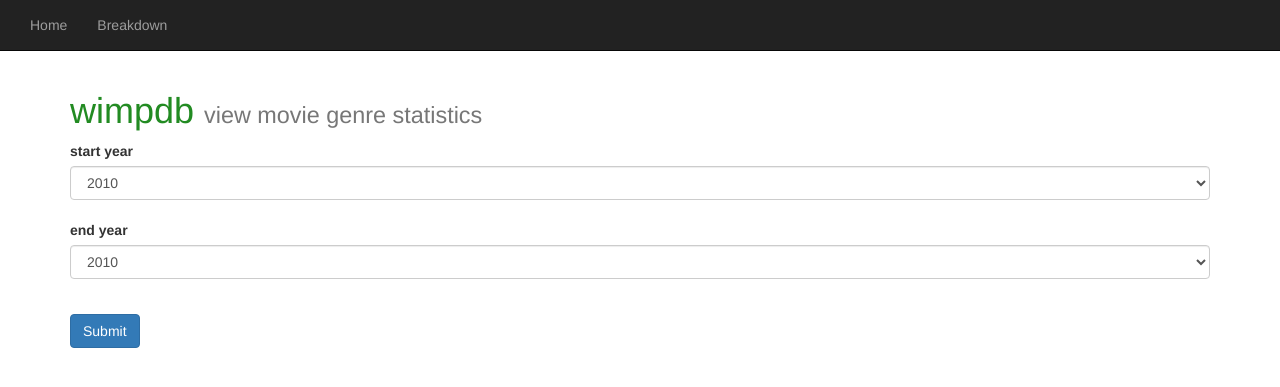
After one commit to seankwalker/cpsc-437-project, a Flask app: page /breakdown in a window 1280 px wide. The commit adds this page. Shown: the top 387 px of the page. Run offline with Flask 2, Linux system fonts and the light colour scheme; some libraries are stand-ins or nearby versions.

Commit message:
graphs for breakdown

```diff
--- a/app.py
+++ b/app.py
@@ -5,6 +5,8 @@ from flask import Flask, session, render_template, flash, request, redirect,\
 from flask_bootstrap import Bootstrap
 from flask_sqlalchemy import SQLAlchemy
 from forms import QueryForm
+from sqlalchemy import create_engine
+import pygal
 
 # Flask setup
 app = Flask(__name__)
@@ -58,7 +60,7 @@ def search():
         json.append({"name": person.name})
     return jsonify(json)
 
-# Form submission
+# Search form submission
 @app.route("/submit", methods=["POST"])
 def process_form():
     start_year = request.form["start_year"]
@@ -112,6 +114,33 @@ def process_form():
             searched_for=filters,
             movies=enumerate(sorted_results, 1))
 
+# Breakdown form
+@app.route("/breakdown", methods=["GET"])
+def breakdown_form():
+    return render_template("breakdown-form.html")
+
+@app.route("/submit_breakdown", methods=["POST"])
+def process_breakdown_form():
+    start_year = request.form["start_year"]
+    end_year = request.form["end_year"]
+
+    engine = create_engine("postgres://lznmvmnwxewfng:879d2624ccd62d5435178e4a54f13e8e8415009d91427fa53524c58c03c19897@ec2-54-197-234-33.compute-1.amazonaws.com:5432/dcodd2lcc71npc")
+    cur = engine.connect()
+
+    counts = cur.execute("""SELECT genre, COUNT(movies.id) FROM movies, genres WHERE genres.movie_id = movies.id AND movies.release_year BETWEEN %s AND %s GROUP BY genre""", start_year, end_year)
+
+    result = [count for count in counts]
+    print([r[0] for r in result])
+    print([r[1] for r in result])
+
+    result_graph = pygal.Bar()
+    pie_chart = pygal.Pie()
+    for r in result:
+        result_graph.add(r[0], r[1])
+        pie_chart.add(r[0], r[1])
+
+    return render_template("breakdown-result.html", graph=result_graph, pie=pie_chart, start_year=start_year, end_year=end_year)
+
 # Run Flask
-if __name__ == '__main__':
+if __name__ == "__main__":
     app.run()
--- a/requirements.txt
+++ b/requirements.txt
@@ -10,6 +10,7 @@ Jinja2==2.10
 MarkupSafe==1.1.0
 nose==1.3.7
 psycopg2==2.7.6.1
+pygal==2.4.0
 SQLAlchemy==1.2.15
 virtualenv==16.1.0
 visitor==0.1.3
--- /dev/null
+++ b/templates/base.html
@@ -0,0 +1,20 @@
+<!doctype html>
+ <nav class="navbar navbar-inverse navbar-static-top">
+    <div class="container-fluid">
+    <!-- Brand and toggle get grouped for better mobile display -->
+    <div class="navbar-header">
+      <button type="button" class="navbar-toggle collapsed" data-toggle="collapse" data-target="#navbar" aria-expanded="false" aria-controls="navbar">
+        <span class="sr-only">Toggle navigation</span>
+        <span class="icon-bar"></span>
+        <span class="icon-bar"></span>
+      </button>
+    </div>
+     <!-- Collect the nav links, forms, and other content for toggling -->
+    <div class="collapse navbar-collapse" id="navbar">
+      <ul class="nav navbar-nav">
+        <li><a href="/">Home</a></li>
+        <li><a href="/breakdown">Breakdown</a></li>
+    </div><!-- /.navbar-collapse -->
+  </div><!-- /.container-fluid -->
+</nav>
+</div>
--- /dev/null
+++ b/templates/breakdown-form.html
@@ -0,0 +1,53 @@
+{% extends "bootstrap/base.html" %}
+{% block title %}wimpdb: Home{% endblock %}
+
+{% block styles %}
+{{super()}}
+<link href={{url_for('.static', filename='styles.css')}} rel="stylesheet" type="text/css">
+{% endblock %}
+
+{% block content %}
+{% include 'base.html' %}
+    <div class="container">
+        <h1>
+            wimpdb
+            <small class="text-muted">view movie genre statistics</small>
+        </h1>
+    </div>
+
+    <div class="container">
+        <form method="post" action={{ url_for("process_breakdown_form") }}>
+            <div class="form-group  ">
+                <label for="start_year">start year</label>
+                <select class="form-control" id="start_year" name="start_year">
+                    <option>2010</option>
+                    <option>2011</option>
+                    <option>2012</option>
+                    <option>2013</option>
+                    <option>2014</option>
+                    <option>2015</option>
+                    <option>2016</option>
+                    <option>2017</option>
+                    <option>2018</option>
+                </select>
+                <br>
+                <label for="end_year">end year</label>
+                <select class="form-control" id="end_year" name="end_year">
+                    <option>2010</option>
+                    <option>2011</option>
+                    <option>2012</option>
+                    <option>2013</option>
+                    <option>2014</option>
+                    <option>2015</option>
+                    <option>2016</option>
+                    <option>2017</option>
+                    <option>2018</option>
+                </select>
+            </div>
+            <br>
+            <div class="input submit">
+                <input type="submit" name="submit" value="Submit" class="btn btn-primary"/>
+            </div>
+        </form>
+    </div>
+{% endblock %}
--- a/templates/index.html
+++ b/templates/index.html
@@ -14,6 +14,7 @@
 {% endblock %}
 
 {% block content %}
+{% include 'base.html' %}
     <div class="container">
         <h1>
             wimpdb
--- a/templates/result.html
+++ b/templates/result.html
@@ -7,6 +7,7 @@
 {% endblock %}
 
 {% block content %}
+{% include 'base.html' %}
     <div class="container">
         <h1>
             <a href="{{ url_for('index') }}">wimpdb</a>:
```
Also changed, not shown: templates/breakdown-result.html (added, +29 -0 lines), templates/aggregate-form.html (deleted).
